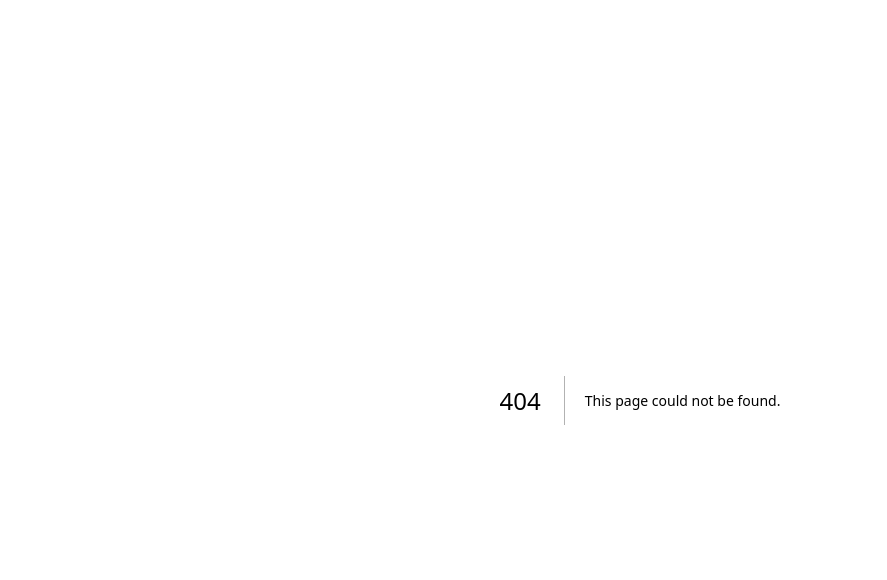
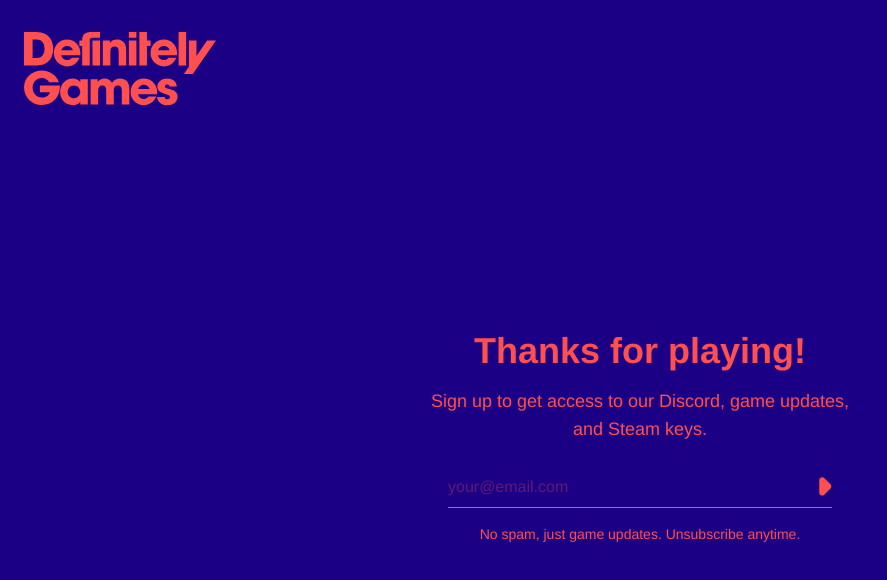
Before and after one commit to definitelygames/website, a Next.js app: page /playtest/glitchcity in a window 1280 px wide. Before the commit this address had no page. Shown: the top 580 px of the page, without its empty margins (0-887 px from the left). Built offline with nearby package versions, Linux system fonts and the light colour scheme; a web font is replaced by a local one.

Commit message:
New playtest signup page `/playtest/glitchcity`

```diff
--- a/app/components/EmailSignup.tsx
+++ b/app/components/EmailSignup.tsx
@@ -27,9 +27,18 @@
 interface FormProps {
 	className?: string
 	onSuccess?: () => void
+	tagId?: string
+	autoFocus?: boolean
+	placeholder?: string
 }
 
-const MailchimpForm = ({ className, onSuccess }: FormProps) => {
+export const MailchimpForm = ({
+	className,
+	onSuccess,
+	tagId,
+	autoFocus,
+	placeholder = "you@email.rizz",
+}: FormProps) => {
 	const [email, setEmail] = useState("")
 	const [pending, setPending] = useState(false)
 
@@ -37,40 +46,11 @@
 		await new Promise((resolve) => setTimeout(resolve, 1000))
 		setEmail("")
 		onSuccess?.()
-		return
-		event.preventDefault()
-
-		const formData = new FormData()
-		formData.append("EMAIL", email)
-		formData.append("subscribe", "Subscribe")
-		formData.append("b_b8ceb76496f682016133b8e5e_ffc17f3258", "")
-
-		try {
-			setPending(true)
-			await fetch(
-				"https://games.us8.list-manage.com/subscribe/post?u=b8ceb76496f682016133b8e5e&id=ffc17f3258&f_id=005c7ce0f0",
-				{
-					method: "POST",
-					body: formData,
-					mode: "no-cors",
-					headers: {
-						Accept: "application/json",
-					},
-				},
-			)
-			// it always errors bc we are doing weird CORS hacking, but it actually goes through
-			setEmail("")
-			onSuccess?.()
-		} catch (error) {
-			console.error(error)
-		}
-
-		setPending(false)
 	}
 
 	return (
 		<form
-			action="https://games.us8.list-manage.com/subscribe/post?u=b8ceb76496f682016133b8e5e&amp;id=ffc17f3258&amp;f_id=005c7ce0f0"
+			action="https://games.us8.list-manage.com/subscribe/post?u=b8ceb76496f682016133b8e5e&amp;id=ffc17f3258&amp;f_id=008701e0f0"
 			onSubmit={handleSubmit}
 			method="post"
 			target="_blank"
@@ -80,11 +60,13 @@
 				name="EMAIL"
 				value={email}
 				onChange={(e) => setEmail(e.target.value)}
-				placeholder="you@email.rizz"
+				placeholder={placeholder}
+				autoFocus={autoFocus}
 				className={classNames("w-full transition-opacity", pending ? "opacity-50" : "")}
 				required
 			/>
-			<input type="text" name="b_b8ceb76496f682016133b8e5e_ffc17f3258" className="hidden" tabIndex={-1} />
+			<input type="text" name="b_b8ceb76496f682016133b8e5e_ffc17f3258" className="hidden" tabIndex={-1} value="" />
+			{tagId && <input type="hidden" name="tags" value={tagId} />}
 			<input type="submit" name="subscribe" className="hidden" value="Subscribe" tabIndex={-1} />
 			<button type="submit">
 				<Arrow className={classNames("w-[13px] transition-opacity", pending ? "opacity-50" : "")} />
--- /dev/null
+++ b/app/playtest/glitchcity/layout.tsx
@@ -0,0 +1,22 @@
+import type { Metadata } from "next"
+
+export const metadata: Metadata = {
+	title: "Glitch City Playtest 2026 | Definitely Games",
+	description: "Thanks for checking out our game at Glitch City! Sign up for updates.",
+	robots: {
+		index: false,
+		follow: false,
+		googleBot: {
+			index: false,
+			follow: false,
+		},
+	},
+}
+
+export default function PlaytestLayout({
+	children,
+}: Readonly<{
+	children: React.ReactNode
+}>) {
+	return <>{children}</>
+}
--- /dev/null
+++ b/app/playtest/glitchcity/page.tsx
@@ -0,0 +1,46 @@
+"use client"
+import { useState } from "react"
+import DefinitelyGamesLogo from "../../components/DefinitelyGamesLogo"
+import { MailchimpForm } from "../../components/EmailSignup"
+
+// MailChimp tag ID for Glitch City playtest auto-tagging
+const GLITCH_CITY_TAG_ID = "4891821"
+
+export default function GlitchPlaytestPage() {
+	const [submitted, setSubmitted] = useState(false)
+
+	function onSuccess() {
+		setSubmitted(true)
+	}
+
+	return (
+		<div className="flex min-h-screen flex-col bg-secondary px-6 py-8">
+			<div className="w-48">
+				<DefinitelyGamesLogo />
+			</div>
+
+			<div className="flex flex-1 flex-col items-center justify-center">
+				<div className="w-full max-w-md space-y-8 text-center">
+					<div className="space-y-4">
+						<h1 className="text-4xl font-bold text-primary">Thanks for playing!</h1>
+						<p className="text-primary/80 text-lg">
+							Sign up to get access to our Discord, game updates, and Steam keys.
+						</p>
+					</div>
+
+					<div className="space-y-4">
+						{submitted && <p className="text-xl text-primary">👻 You&apos;re in! Check your email.</p>}
+						<MailchimpForm
+							className="placeholder:text-primary/50 mx-auto max-w-sm border-b border-primary pb-2 text-primary"
+							onSuccess={onSuccess}
+							tagId={GLITCH_CITY_TAG_ID}
+							autoFocus
+							placeholder="your@email.com"
+						/>
+						<p className="text-primary/60 text-sm">No spam, just game updates. Unsubscribe anytime.</p>
+					</div>
+				</div>
+			</div>
+		</div>
+	)
+}
```
